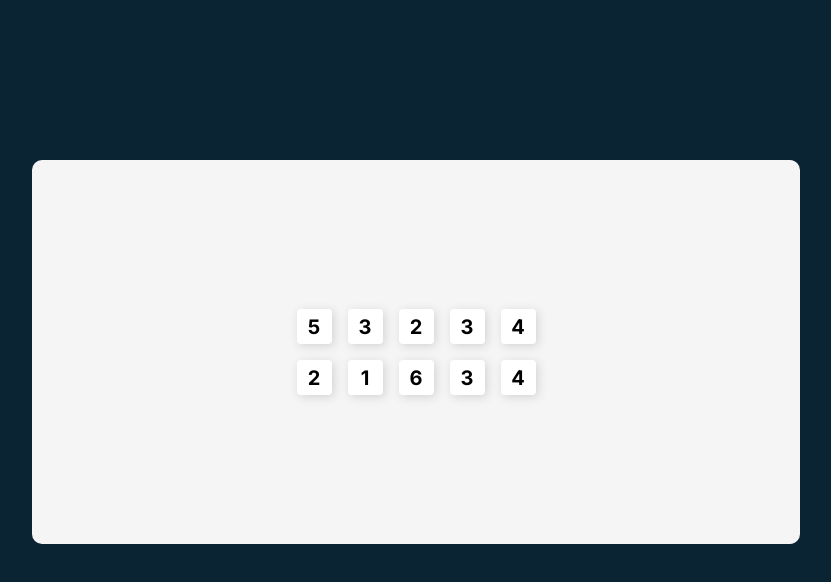
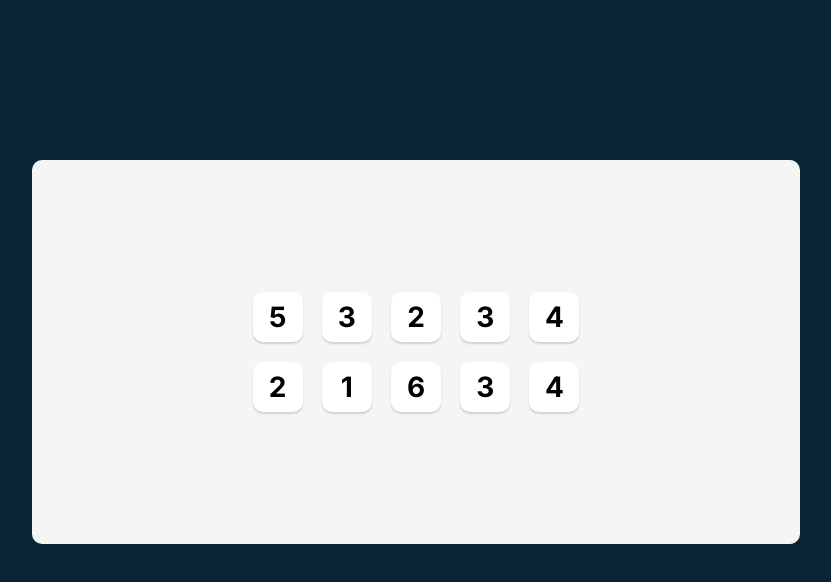
Before and after one commit to justberatt/tenziesGame, a React (Vite) app: page / in a window 1280 px wide. Shown: the top 582 px of the page, without its empty margins (224-1055 px from the left). Built offline with nearby package versions, Linux system fonts and the light colour scheme.

Commit message:
perfected the designs a little

```diff
--- a/src/index.css
+++ b/src/index.css
@@ -35,16 +35,17 @@ main {
 .dice-container {
   display: grid;
   grid-template-columns: repeat(5, 1fr);
-  gap: 1em;
+  gap: 1.2em;
 }
 
 .die {
   background-color: #fff;
   border: none;
-  border-radius: 4px;
-  box-shadow: 2px 2px 10px lightgrey;
-  font-size: 1.25rem;
+  border-radius: 10px;
+  box-shadow: 0px 2px 2px rgba(0, 0, 0, 0.15);
+  font-size: 1.75rem;
   font-weight: 700;
-  width: 35px;
-  height: 35px;
+  width: 50px;
+  height: 50px;
+  cursor: pointer;
 }
```
